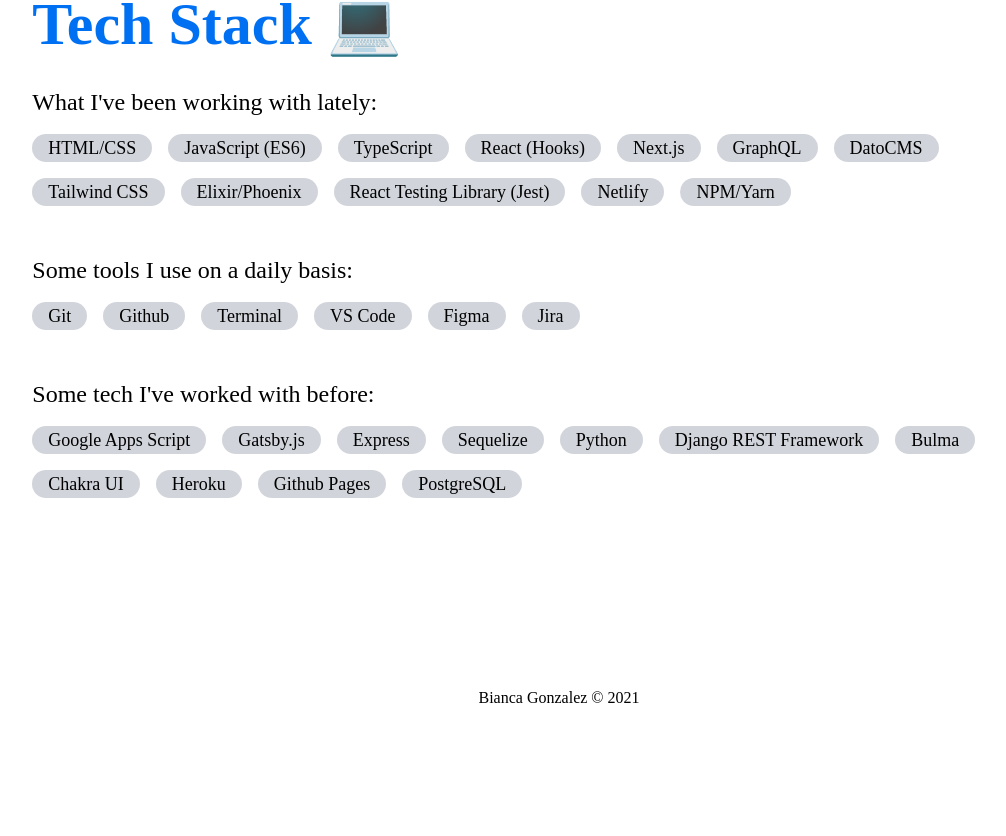
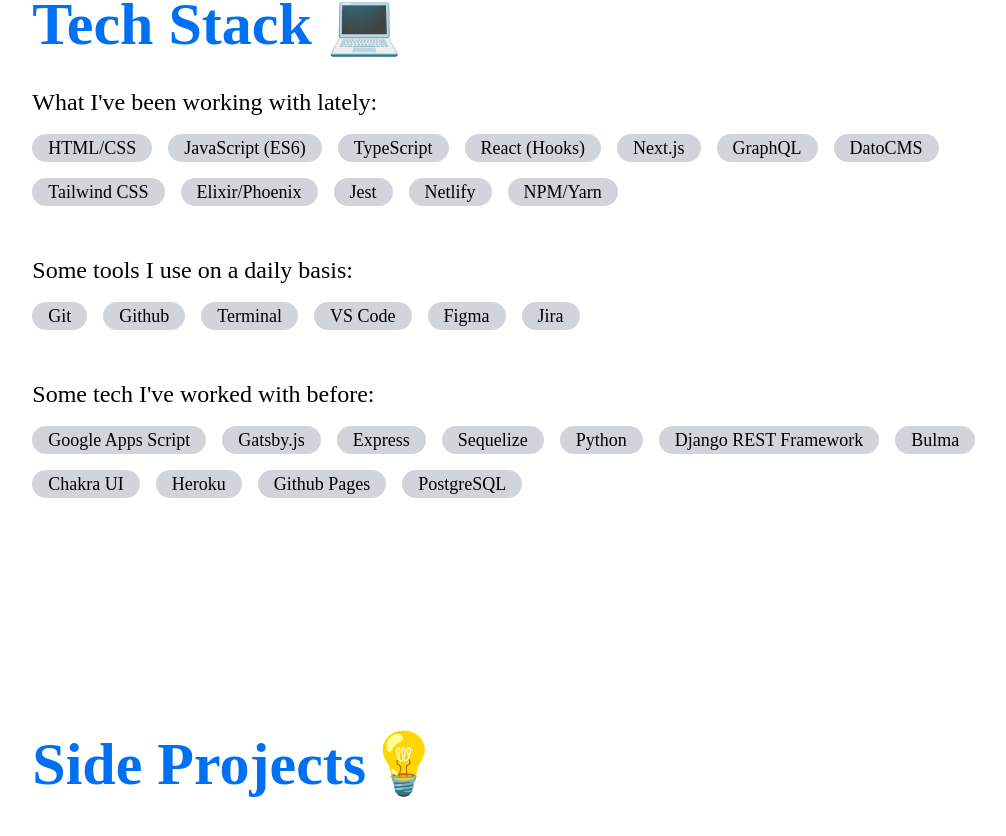
Before and after one commit to bfgonzalez/portfolio-next, a Next.js app: page / in a window 1280 px wide. Shown: the part 1746-2582 px from the top of the page, without its empty margins (81-1087 px from the left). Before the commit the page ends 2488 px from the top, so only its background shows below. Built offline with nearby package versions, Linux system fonts and the light colour scheme.

Commit message:
Adds work section

```diff
--- a/pages/index.tsx
+++ b/pages/index.tsx
@@ -1,4 +1,4 @@
-import { Layout, Hero, About, Tech } from '../src/components'
+import { Layout, Hero, About, Tech, Projects } from '../src/components'
 
 const Home: React.FC = () => {
   return (
@@ -6,6 +6,7 @@
       <Hero />
       <About />
       <Tech />
+      <Projects />
     </Layout>
   )
 }
--- /dev/null
+++ b/src/components/Projects/ProjectTile.tsx
@@ -0,0 +1,30 @@
+import { TechStack } from '..'
+
+interface ProjectTileTypes {
+  link: string
+  image: string
+  alt: string
+  title: string
+  description: string
+  tech: string[]
+}
+
+const ProjectTile: React.FC<ProjectTileTypes> = ({
+  link,
+  image,
+  alt,
+  title,
+  description,
+  tech
+}) => (
+  <div className='mt-16 mb-8'>
+    <img src={image} alt={alt} />
+    <a href={link} className='hover:underline text-primary'>
+      <p className='font-primary font-bold text-3xl mt-8 -mb-4'>{title}</p>
+    </a>
+    <p className='font-secondary text-xl my-8'>{description}</p>
+    <TechStack tech={tech} />
+  </div>
+)
+
+export default ProjectTile
--- /dev/null
+++ b/src/components/Projects/index.tsx
@@ -0,0 +1,45 @@
+import { Section, Header, ProjectTile } from '..'
+
+const Projects: React.FC = () => {
+  const projectTiles = [
+    {
+      link: 'http://hzd-website.herokuapp.com/',
+      image: '/hzd-website.png',
+      alt: 'Horizon Zero Dawn Wiki',
+      title: 'Horizon Zero Dawn Wiki',
+      description:
+        'My personal take on a wiki for Horizon Zero Dawn. It currently contains catalogs for Machines and Cauldrons, with CRUD features available if logged in as admin. This is also my first attempt at building a full stack website from scratch 🎉',
+      tech: [
+        'React',
+        'Bulma',
+        'Heroku Postgres',
+        'Node.js',
+        'Express',
+        'Sequelize',
+        'Axios',
+        'REST API',
+        'React Firebase (Auth)'
+      ]
+    },
+    {
+      link: 'https://bfgonzalez.github.io/amp-website',
+      image: '/amp-website.png',
+      alt: "Ateneo Musicians' Pool Website (Mock Redesign)",
+      title: "Ateneo Musicians' Pool Website (Mock Redesign)",
+      description:
+        "A mock redesign of the Ateneo Musicians' Pool website. The Ateneo Musicians' Pool (AMP) is a non-profit organization where individuals realize their holistic formation through music.",
+      tech: ['HTML/CSS', 'JavaScript', 'Github Pages', 'Responsive Web Design']
+    }
+  ]
+
+  return (
+    <Section>
+      <Header text='Side Projects💡' />
+      {projectTiles.map((projectTile) => (
+        <ProjectTile key={projectTile.title} {...projectTile} />
+      ))}
+    </Section>
+  )
+}
+
+export default Projects
--- a/src/components/Tech/SkillSection.tsx
+++ b/src/components/Tech/SkillSection.tsx
@@ -1,3 +1,5 @@
+import { TechStack } from '..'
+
 interface SkillsSectionTypes {
   header: string
   skills: string[]
@@ -6,13 +8,7 @@
 const SkillSection: React.FC<SkillsSectionTypes> = ({ header, skills }) => (
   <div className='mt-8 text-xl lg:text-2xl font-secondary'>
     <p className='mb-4'>{header}</p>
-    <ul className='flex flex-wrap mt-3'>
-      {skills.map((skill) => (
-        <li key={skill} className='bg-grey text-lg rounded-full px-4 mr-4 mb-4'>
-          {skill}
-        </li>
-      ))}
-    </ul>
+    <TechStack tech={skills} />
   </div>
 )
 
--- a/src/components/Tech/index.tsx
+++ b/src/components/Tech/index.tsx
@@ -1,4 +1,4 @@
-import { Section, Header, Paragraph, SkillSection } from '..'
+import { Section, Header, SkillSection } from '..'
 
 const Tech: React.FC = () => {
   const currentTech = [
@@ -11,7 +11,7 @@
     'DatoCMS',
     'Tailwind CSS',
     'Elixir/Phoenix',
-    'React Testing Library (Jest)',
+    'Jest',
     'Netlify',
     'NPM/Yarn'
   ]
--- a/src/components/index.ts
+++ b/src/components/index.ts
@@ -3,7 +3,10 @@
 import Hero from './Hero';
 import About from './About';
 import Tech from './Tech';
+import Projects from './Projects';
 import SkillSection from './Tech/SkillSection';
+import TechStack from './shared/TechStack';
+import ProjectTile from './Projects/ProjectTile';
 import { Header, Paragraph, LinkText } from './shared/Typography';
 
-export { Layout, Section, Header, Paragraph, LinkText, SkillSection, Hero, About, Tech }
+export { Layout, Section, Header, Paragraph, LinkText, SkillSection, TechStack, ProjectTile, Hero, About, Tech, Projects }
--- a/src/components/shared/Section/index.tsx
+++ b/src/components/shared/Section/index.tsx
@@ -8,7 +8,7 @@
   <section
     className={classnames(
       'flex flex-col justify-center items-center px-2',
-      isHero ? 'h-screen' : 'lg:h-screen'
+      isHero ? 'h-screen' : 'min-h-screen'
     )}
   >
     <main className='flex-1 flex flex-col justify-center items-start py-20 text-left w-11/12 lg:w-5/6'>
--- /dev/null
+++ b/src/components/shared/TechStack/index.tsx
@@ -0,0 +1,18 @@
+interface TechStackTypes {
+  tech: string[]
+}
+
+const TechStack: React.FC<TechStackTypes> = ({ tech }) => (
+  <ul className='flex flex-wrap mt-3'>
+    {tech.map((tech) => (
+      <li
+        key={tech}
+        className='bg-grey font-secondary text-lg rounded-full px-4 mr-4 mb-4'
+      >
+        {tech}
+      </li>
+    ))}
+  </ul>
+)
+
+export default TechStack
```
Also changed, not shown: public/amp-website.png (added), public/hzd-website.png (added).
